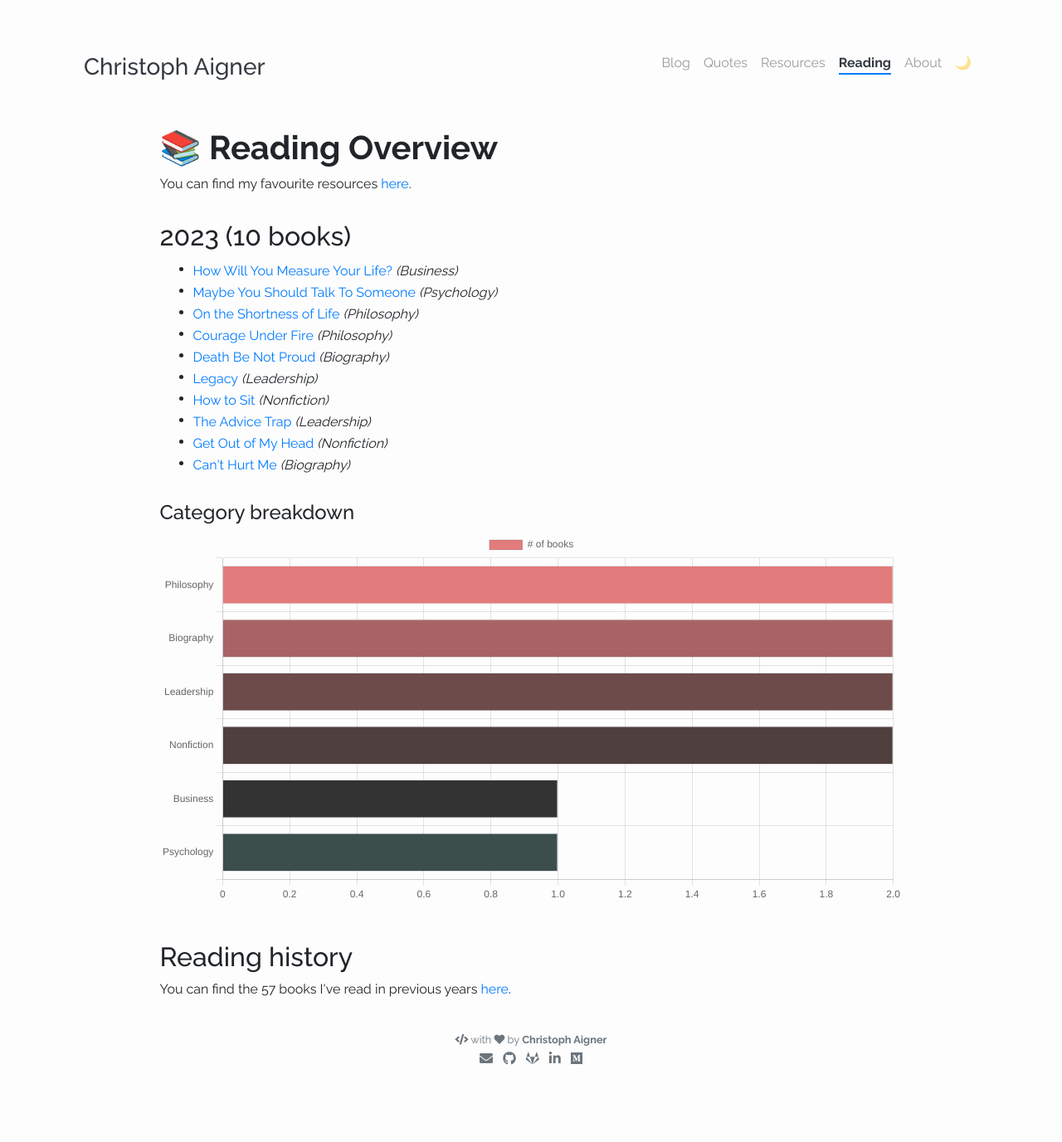
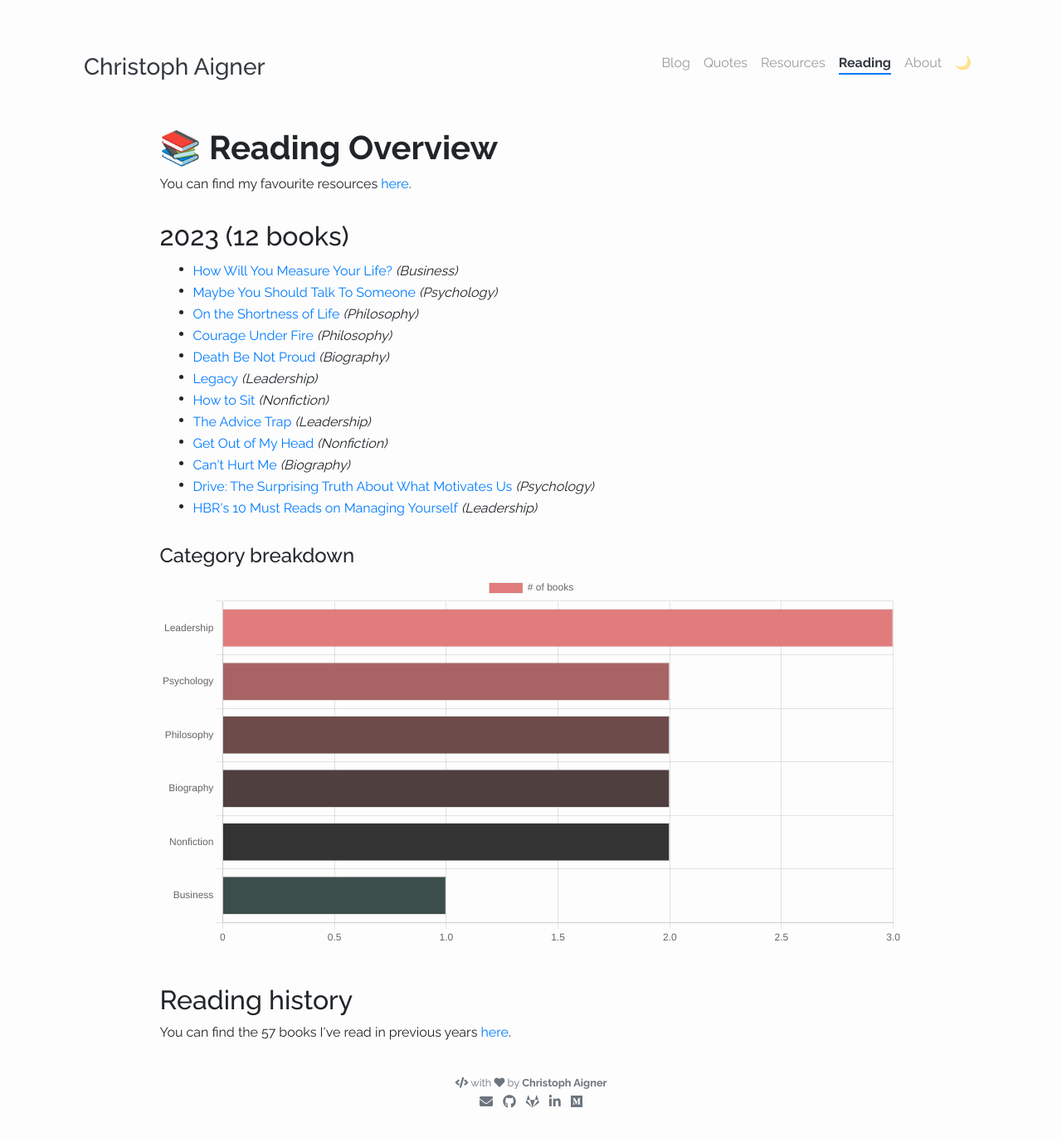
Before and after one commit to christophaigner/christophaigner.github.io, a Jekyll site: the page built from pages/reading.html, in a window 1280 px wide. Shown: the whole page at 83% size. Built offline with Jekyll 4.4.1, drawn with Linux system fonts in a browser that asks for light colours; nearby versions of some CDN libraries; before the commit the page ends 1325 px from its top, so only the background shows below that.

Commit message:
Add finished books

```diff
--- a/_data/reading/current.yml
+++ b/_data/reading/current.yml
@@ -38,3 +38,11 @@
   url: "https://www.goodreads.com/book/show/41721428-can-t-hurt-me"
   category: Biography
   finished: true
+- name: "Drive: The Surprising Truth About What Motivates Us"
+  url: "https://www.goodreads.com/book/show/6452796-drive"
+  category: Psychology
+  finished: true
+- name: "HBR's 10 Must Reads on Managing Yourself"
+  url: "https://www.goodreads.com/book/show/8308501-hbr-s-10-must-reads-on-managing-yourself"
+  category: Leadership
+  finished: true
```
